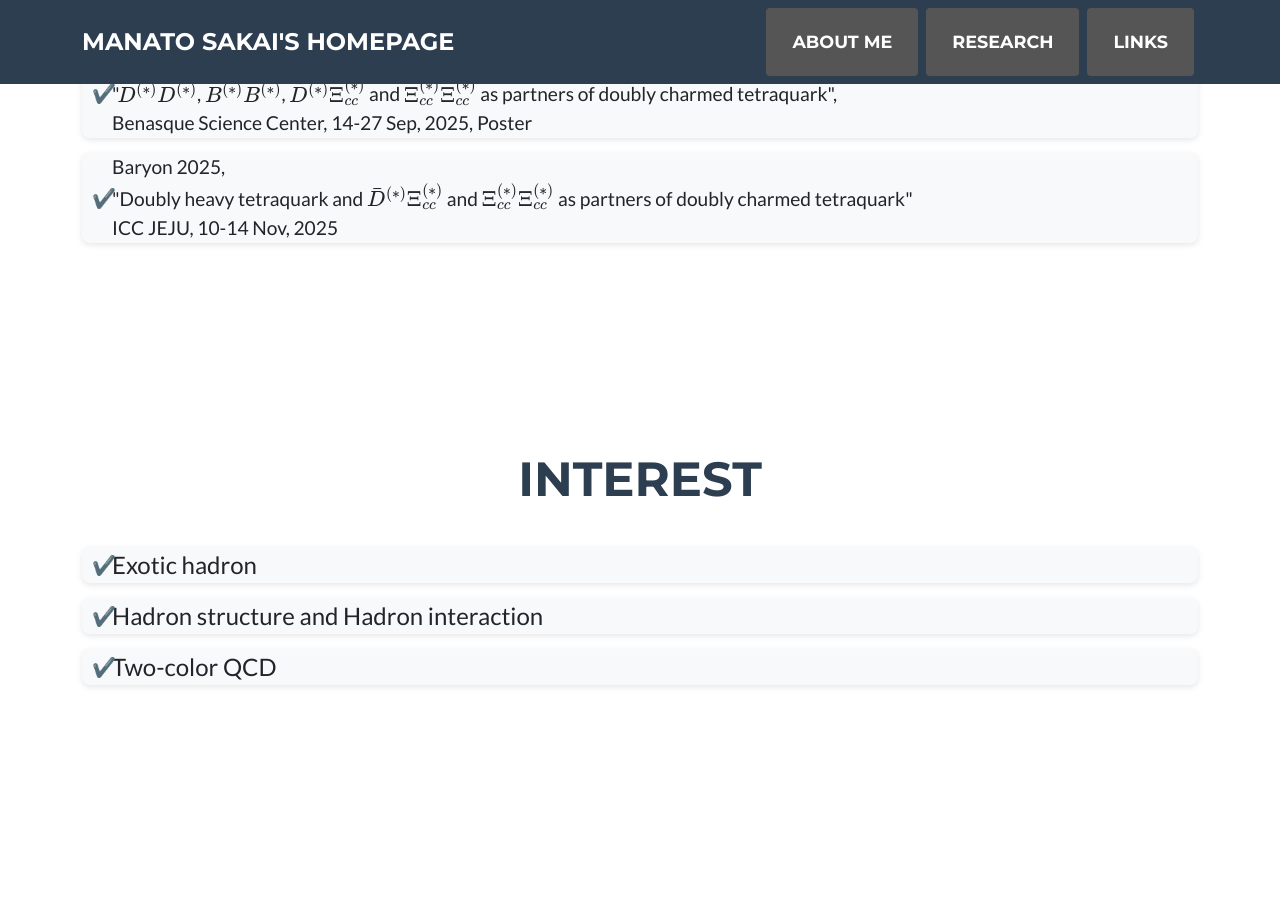
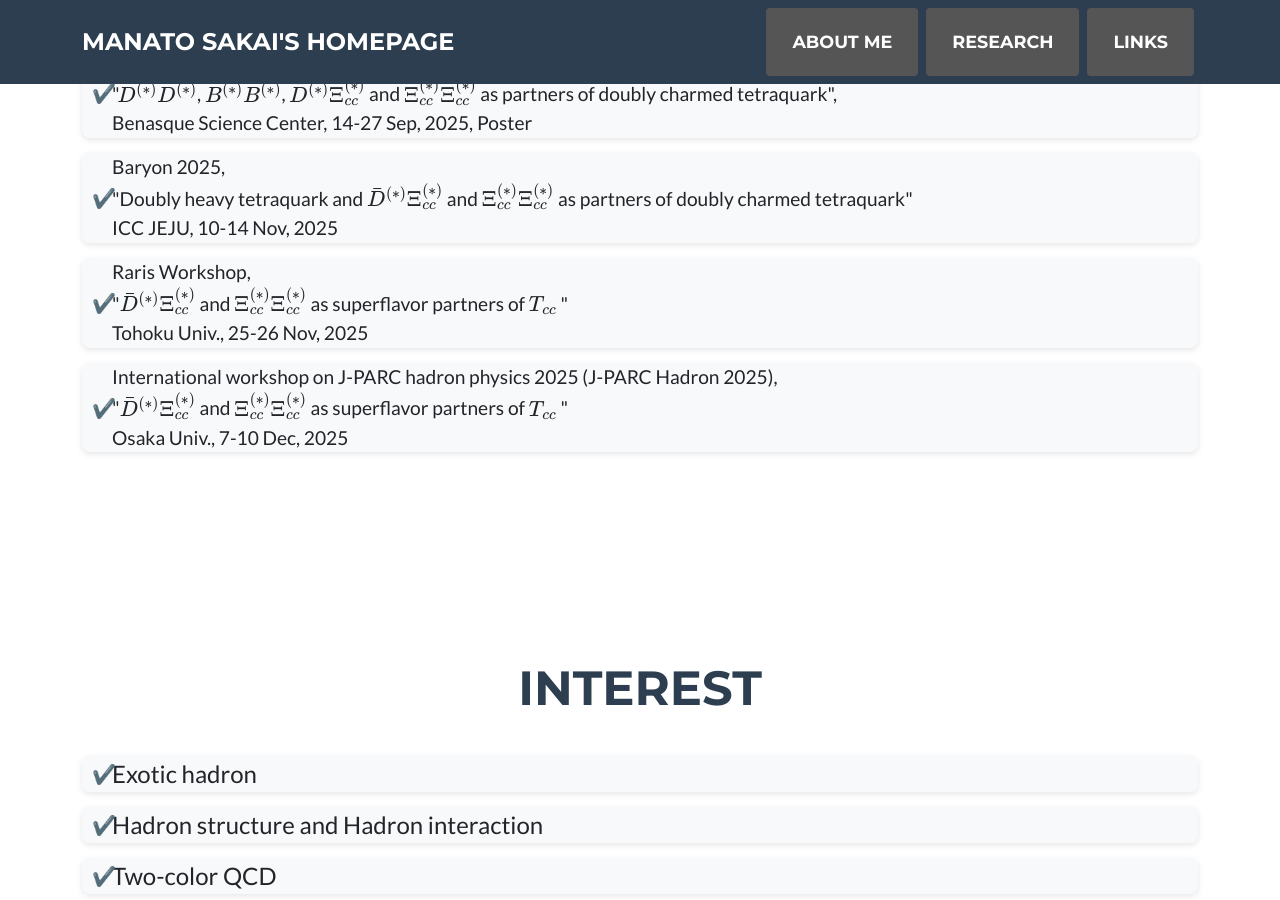
Before and after one commit to manato-sakai/homepage, a Jekyll site: the page index.html, which Jekyll copies as it is, in a window 1280 px wide and 900 px high, scrolled down 841 px. Built offline with Jekyll 4.4.1, drawn with Linux system fonts in a browser that asks for light colours; nearby versions of some CDN libraries.

```diff
--- a/Research.html
+++ b/Research.html
@@ -68,7 +68,7 @@
                 <ul class="index">
                     <li>Analysis of bound and resonant states of doubly heavy tetraquarks with spin \(J \leq 2\), <br>
                         Manato Sakai, Yasuhiro Yamaguchi,
-                        <a href="Phys.Rev.D 112 (2025) 3, 034038">Phys. Rev. D 112 (2025) 3, 034038</a><a href="https://arxiv.org/abs/2503.11134">arXiv:2503.11134 [hep-ph]</a>
+                        <a href="Phys.Rev.D 112 (2025) 3, 034038">Phys. Rev. D 112 (2025) 3, 034038</a>, <a href="https://arxiv.org/abs/2503.11134">arXiv:2503.11134 [hep-ph]</a>
                     </li>
                 </ul class="index">
                 <!-- 2023 -->
--- a/index.html
+++ b/index.html
@@ -89,6 +89,20 @@
                             "Doubly heavy tetraquark and \(\bar{D}^{(\ast)}\Xi_{cc}^{(\ast)}\) and \(\Xi_{cc}^{(\ast)}\Xi_{cc}^{(\ast)}\) as partners of doubly charmed tetraquark"
                             <br>
                             ICC JEJU, 10-14 Nov, 2025
+                        </li>
+                        <li class="index-schedule">
+                            Raris Workshop,
+                            <br>
+                            "\(\bar{D}^{(\ast)}\Xi_{cc}^{(\ast)}\) and \(\Xi_{cc}^{(\ast)}\Xi_{cc}^{(\ast)}\) as superflavor partners of \(T_{cc}\) "
+                            <br>
+                            Tohoku Univ., 25-26 Nov, 2025
+                        </li>
+                        <li class="index-schedule">
+                            International workshop on J-PARC hadron physics 2025 (J-PARC Hadron 2025),
+                            <br>
+                            "\(\bar{D}^{(\ast)}\Xi_{cc}^{(\ast)}\) and \(\Xi_{cc}^{(\ast)}\Xi_{cc}^{(\ast)}\) as superflavor partners of \(T_{cc}\) "
+                            <br>
+                            Osaka Univ., 7-10 Dec, 2025
                         </li>
                     </ul>
                 </div>
```
